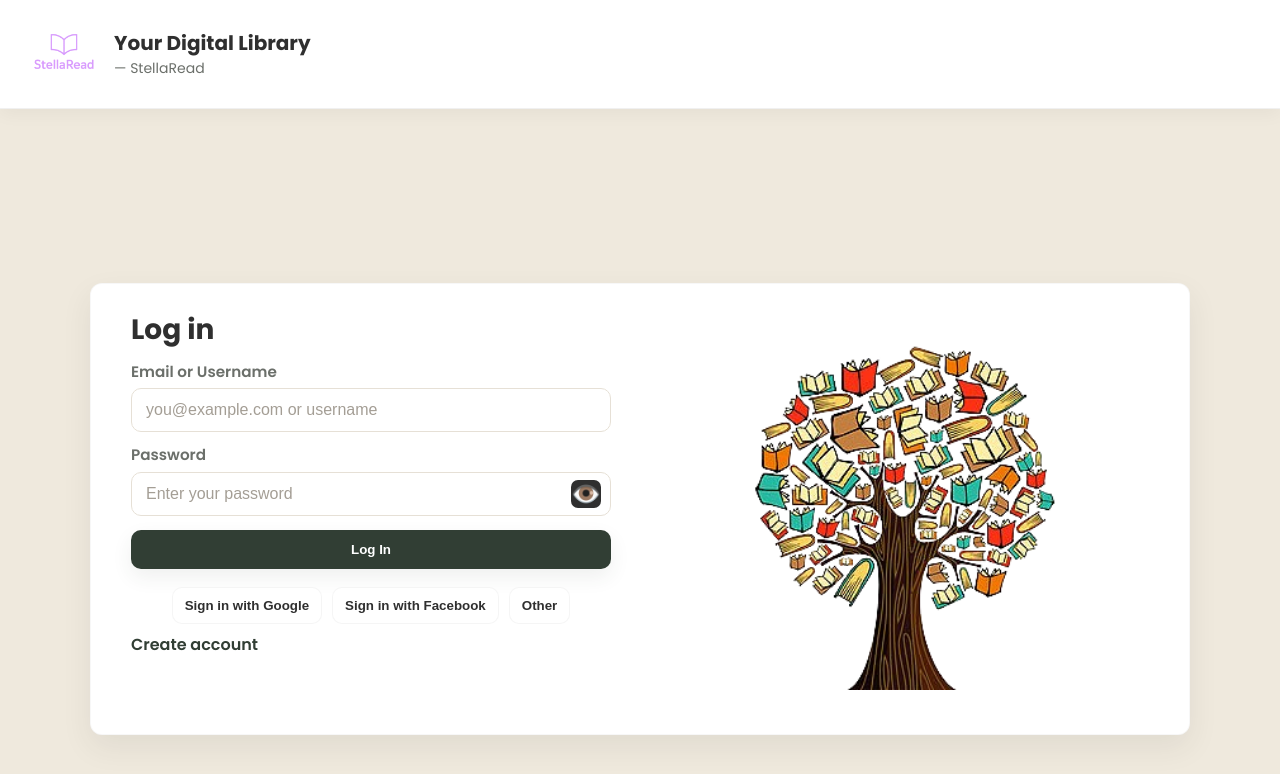
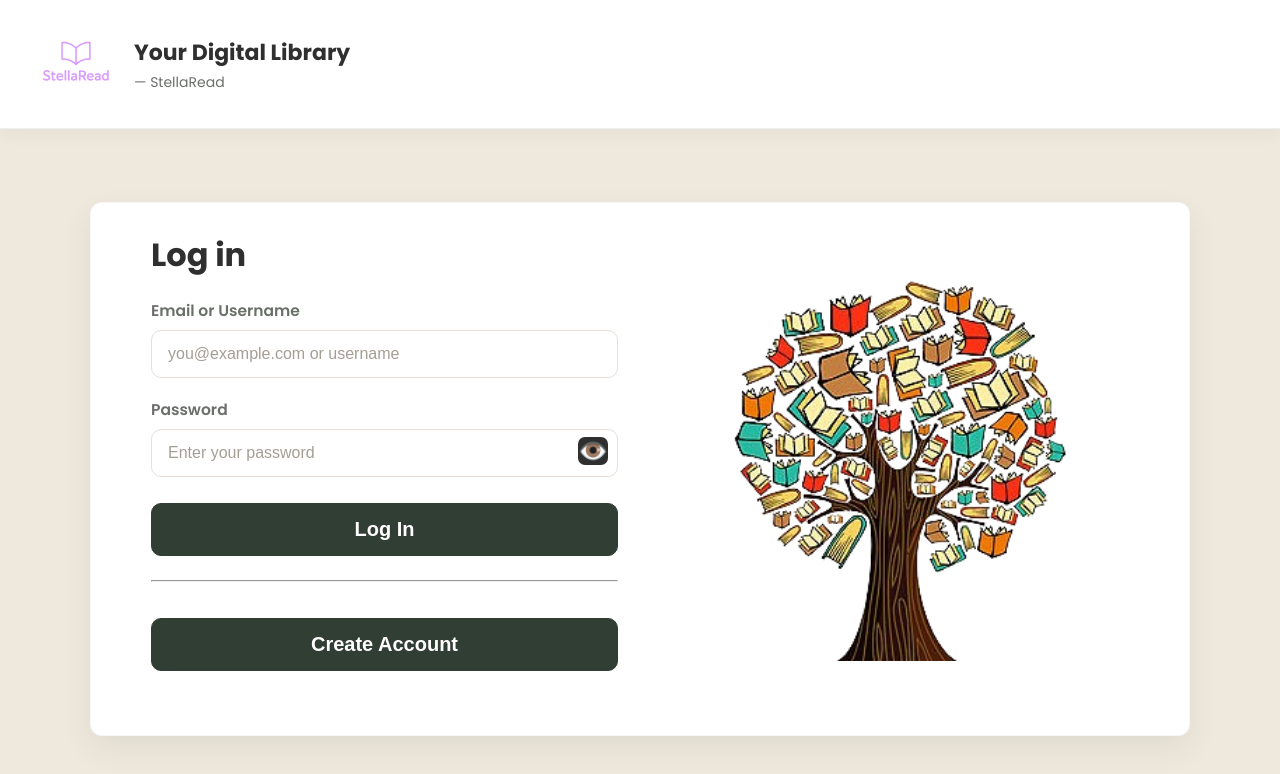
Before and after one commit to parallelV/StellaRead, a plain HTML site: page login.html in a window 1280 px wide. Drawn offline with Linux system fonts and the light colour scheme.

Commit message:
Update login.html
final changes

```diff
--- a/login.html
+++ b/login.html
@@ -7,7 +7,6 @@
   <link rel="icon" type="image/x-icon" href="logo.png">
   <style>
     @import url('https://fonts.googleapis.com/css2?family=Poppins:wght@300;400;600;700&display=swap');
-
     :root {
       --bg: #EFE9DD;
       --card: #FFFFFF;
@@ -19,25 +18,31 @@
       --shadow: 0 12px 30px rgba(45,45,45,0.08);
     }
 
-    * { box-sizing: border-box; margin: 0; padding: 0; }
-    html, body { height: 100%; }
+    * {
+      box-sizing: border-box;
+      margin: 0;
+      padding: 0;
+    }
+
+    html, body {
+      height: 100%;
+    }
 
     body {
       font-family: 'Poppins', system-ui, -apple-system, "Segoe UI", Roboto, Arial, sans-serif;
       background: var(--bg);
       color: var(--text);
-      line-height: 1.4;
+      line-height: 1.5;
       -webkit-font-smoothing: antialiased;
       -moz-osx-font-smoothing: grayscale;
     }
-
     .main-header {
       width: 100%;
       background: #fff;
-      padding: 18px 28px;
+      padding: 24px 36px;
       display: flex;
       align-items: center;
-      gap: 14px;
+      gap: 18px;
       border-bottom: 1px solid rgba(0,0,0,0.06);
       box-shadow: 0 6px 16px rgba(0,0,0,0.04);
       position: sticky;
@@ -45,12 +50,32 @@
       z-index: 1000;
     }
 
-    .header-logo { height: 72px; width: auto; display: block; }
-    .header-text { display: flex; flex-direction: column; }
-    .brand-title { font-size: 20px; font-weight: 700; color: var(--text); }
-    .brand-sub { font-size: 14px; color: var(--muted); margin-top: 2px; }
+    .header-logo {
+      height: 80px;
+      width: auto;
+    }
 
-    .page { min-height: 100vh; display: grid; place-items: center; padding: 26px; }
+    .header-text {
+      display: flex;
+      flex-direction: column;
+      gap: 3px;
+    }
+
+    .brand-title {
+      font-size: 22px;
+      font-weight: 700;
+    }
+
+    .brand-sub {
+      font-size: 14px;
+      color: var(--muted);
+    }
+    .page {
+      min-height: 100vh;
+      display: grid;
+      place-items: center;
+      padding: 40px 28px;
+    }
     .card {
       width: min(1100px, 100%);
       background: var(--card);
@@ -58,56 +83,137 @@
       box-shadow: var(--shadow);
       overflow: hidden;
       border: 1px solid rgba(0,0,0,0.03);
+      margin-top:-120px;
+    }
+    .content {
+      display: grid;
+      grid-template-columns: 1fr 1fr;
+      gap: 44px;
+      padding: 56px 60px 64px;
+      margin-top: -28px;
     }
 
-    .content { display: grid; grid-template-columns: 1fr 1fr; gap: 24px; padding: 36px 40px 44px; margin-top: -10px; }
-    .left { max-width: 520px; }
-    .page-title { font-size: 28px; font-weight: 700; margin-bottom: 8px; color: var(--text); }
-
-    .form { max-width: 480px; margin-top: 6px; }
-    .form label { display: block; margin: 12px 0 6px; font-size: 0.95rem; color: var(--muted); font-weight: 600; }
-    .form input {
-      width: 100%; padding: 12px 14px; border-radius: 10px; border: 1px solid #e6e0d6;
-      background: #fff; color: var(--text); outline: none; font-size: 1rem;
+    .left {
+      max-width: 520px;
     }
-    .form input::placeholder { color: #a49e95; }
-    .form input:focus { box-shadow: 0 8px 18px rgba(49,62,52,0.06); border-color: var(--accent-strong); }
-
-    .social-row {
-      display: flex;
-      justify-content: center;
-      gap: 10px;
-      margin-top: 18px;
-      flex-wrap: wrap;
+    .page-title {
+      font-size: 32px;
+      font-weight: 700;
+      margin-bottom: 16px;
+    }
+    .form {
+      max-width: 480px;
+      margin-top: 12px;
     }
 
-    .social-btn {
-      display: inline-flex; gap: 8px; align-items: center;
-      padding: 10px 12px; border-radius: 10px;
-      background: #fff; border: 1px solid rgba(0,0,0,0.04);
-      cursor: pointer; font-weight: 600; color: var(--text);
+    .form label {
+      display: block;
+      margin: 20px 0 8px;
+      font-size: 0.97rem;
+      color: var(--muted);
+      font-weight: 600;
+    }
+
+    .form input {
+      width: 100%;
+      padding: 14px 16px;
+      border-radius: 10px;
+      border: 1px solid #e6e0d6;
+      background: #fff;
+      font-size: 1rem;
+      color: var(--text);
+    }
+
+    .form input::placeholder {
+      color: #a49e95;
+    }
+
+    .form input:focus {
+      border-color: var(--accent-strong);
+      box-shadow: 0 8px 18px rgba(49,62,52,0.08);
     }
 
     .btn {
-      display: inline-flex; align-items: center; justify-content: center;
-      padding: 12px 16px; border-radius: 10px; border: none;
-      cursor: pointer; font-weight: 700; transition: all .12s ease;
+      display: inline-flex;
+      justify-content: center;
+      align-items: center;
+      padding: 14px 20px;
+      border-radius: 10px;
+      border: none;
+      font-weight: 700;
+      cursor: pointer;
+      transition: all .12s ease;
     }
 
-    .btn-primary { background: var(--accent); color: #fff; box-shadow: 0 8px 20px rgba(49,62,52,0.08); }
-    .btn-primary:hover { background: var(--accent-strong); }
-    .full { width: 100%; margin-top: 14px; }
+    .btn-primary {
+      background: #313E34;
+      color: white;
+      border: 1px solid var(--accent);
+      font-size: 1.25rem;
+    }
 
-    .row { margin-top: 10px; }
-    .kv { color: var(--muted); font-size: 0.95rem; }
-    .link { color: var(--accent); text-decoration: none; font-weight: 600; }
-    .link:hover { text-decoration: underline; }
+    .btn-primary:hover {
+      background: #EFE9DD;
+      color: var(--accent);
+      border-color: var(--accent-strong);
+    }
 
-    .right { display: grid; place-items: center; }
-    .book-image { width: 380px; max-width: 100%; height: auto; object-fit: contain; }
-    .error { color: #b00020; }
+    .full {
+      width: 100%;
+      margin-top: 26px;
+    }
 
-    /* Toggle Button */
+    .btn-secondary {
+      background: #313E34;
+      color: white;
+      border: 1px solid var(--accent);
+      font-size: 1.25rem;
+    }
+
+    .btn-secondary:hover {
+      background: #EFE9DD;
+      color: var(--accent);
+      border-color: var(--accent-strong);
+    }
+
+
+    .row {
+      margin-top: 10px;
+      font-size: 0.95rem;
+    }
+
+    .kv {
+      color: var(--muted);
+    }
+
+    .link {
+      color: var(--accent);
+      font-weight: 600;
+      text-decoration: none;
+    }
+
+    .link:hover {
+      text-decoration: underline;
+    }
+
+    .right {
+      display: grid;
+      place-items: center;
+    }
+
+    .book-image {
+      width: 420px;
+      max-width: 100%;
+      height: auto;
+      object-fit: contain;
+    }
+
+    .error {
+      color: #b00020;
+      margin-top: 6px;
+      font-size: 0.9rem;
+    }
+
     .toggle-btn {
       position: absolute;
       right: 10px;
@@ -115,15 +221,34 @@
       border: none;
       background: none;
       color: var(--muted);
+      font-weight: 600;
       cursor: pointer;
-      font-weight: 600;
     }
 
     @media (max-width: 900px) {
-      .content { grid-template-columns: 1fr; padding: 22px; }
-      .right { order: -1; margin-bottom: 18px; }
-      .book-image { width: 260px; }
-      .header-logo { height: 56px; }
+      .content {
+        grid-template-columns: 1fr;
+        padding: 32px 26px;
+        gap: 36px;
+      }
+
+      .right {
+        order: -1;
+        margin-bottom: 26px;
+      }
+
+      .book-image {
+        width: 280px;
+      }
+
+      .main-header {
+        padding: 18px 24px;
+        gap: 12px;
+      }
+
+      .header-logo {
+        height: 60px;
+      }
     }
   </style>
 </head>
@@ -155,15 +280,13 @@
             </div>
 
             <button class="btn btn-primary full" type="submit">Log In</button>
-
-            <div class="social-row">
-              <button class="social-btn" id="socialGoogle">Sign in with Google</button>
-              <button class="social-btn" id="socialFacebook">Sign in with Facebook</button>
-              <button class="social-btn" id="socialOther">Other</button>
-            </div>
+            <br><br>
+            <hr>
 
             <div class="row small-row">
-              <a class="link" href="index.html">Create account</a>
+              <button class="btn btn-secondary full" onclick="window.location.href='index.html'">
+                Create Account
+              </button>
             </div>
 
             <p id="loginError" class="kv error" style="display:none">Invalid credentials — try again.</p>
@@ -195,28 +318,6 @@
   </div>
 
 <script>
-  function showNotification(message) {
-    const notification = document.getElementById('notification');
-    notification.textContent = message;
-    notification.style.display = 'block';
-
-    setTimeout(() => {
-      notification.style.display = 'none';
-    }, 3000);
-  }
-
-  document.getElementById('socialGoogle').addEventListener('click', () => {
-    showNotification("FEATURE NOT YET AVAILABLE");
-  });
-
-  document.getElementById('socialFacebook').addEventListener('click', () => {
-    showNotification("FEATURE NOT YET AVAILABLE");
-  });
-
-  document.getElementById('socialOther').addEventListener('click', () => {
-    showNotification("FEATURE NOT YET AVAILABLE");
-  });
-
   const scriptURL = "https://script.google.com/macros/s/AKfycbyDEvh_PdsRDCWqpY8qpvq7yif7fY6hZMNHKzG-D2alxqftJS8x37hzXk5NCyQQ4ZV-JA/exec";
 
   const toggleBtn = document.getElementById("toggleLoginPassword");
```
